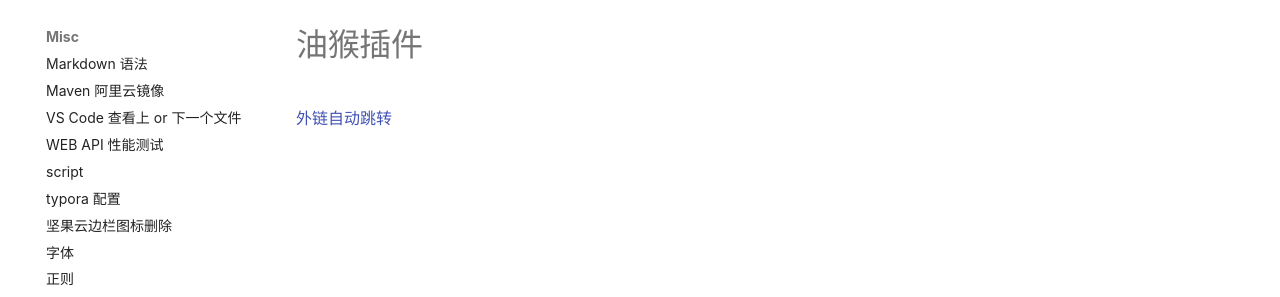
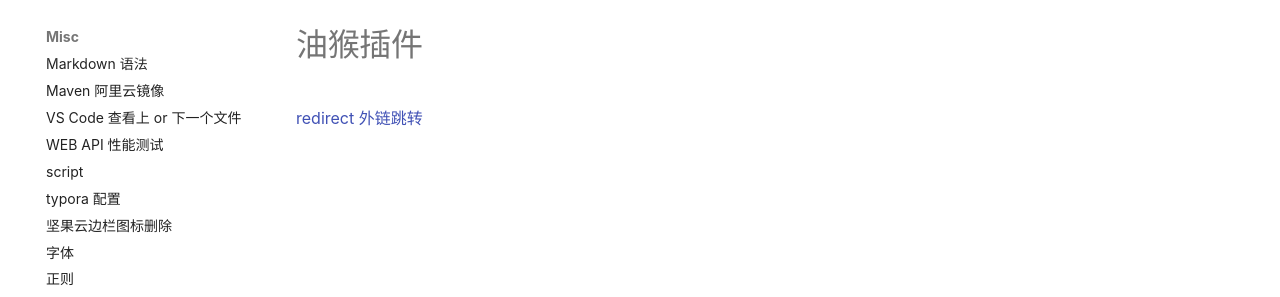
Before and after one commit to 117503445/wiki, an MkDocs documentation site: the page built from docs/misc/油猴插件.md, in a window 1280 px wide. Shown: the part 122-419 px from the top of the page. Built offline with MkDocs 1.6.1 and Material for MkDocs 9.7.7, drawn with Linux system fonts in a browser that asks for light colours; some web fonts are replaced; comment, search, counter and statistics services are not loaded.

Commit message:
外链跳转
Signed-off-by: 117503445 <t117503445@gmail.com>

```diff
--- a/docs/misc/油猴插件.md
+++ b/docs/misc/油猴插件.md
@@ -1,3 +1,3 @@
 # 油猴插件
 
-[外链自动跳转](https://greasyfork.org/zh-CN/scripts/438364-%E5%A4%96%E9%93%BE%E8%87%AA%E5%8A%A8%E8%B7%B3%E8%BD%AC)
+[redirect 外链跳转](https://greasyfork.org/zh-CN/scripts/416338-redirect-%E5%A4%96%E9%93%BE%E8%B7%B3%E8%BD%AC)
```
